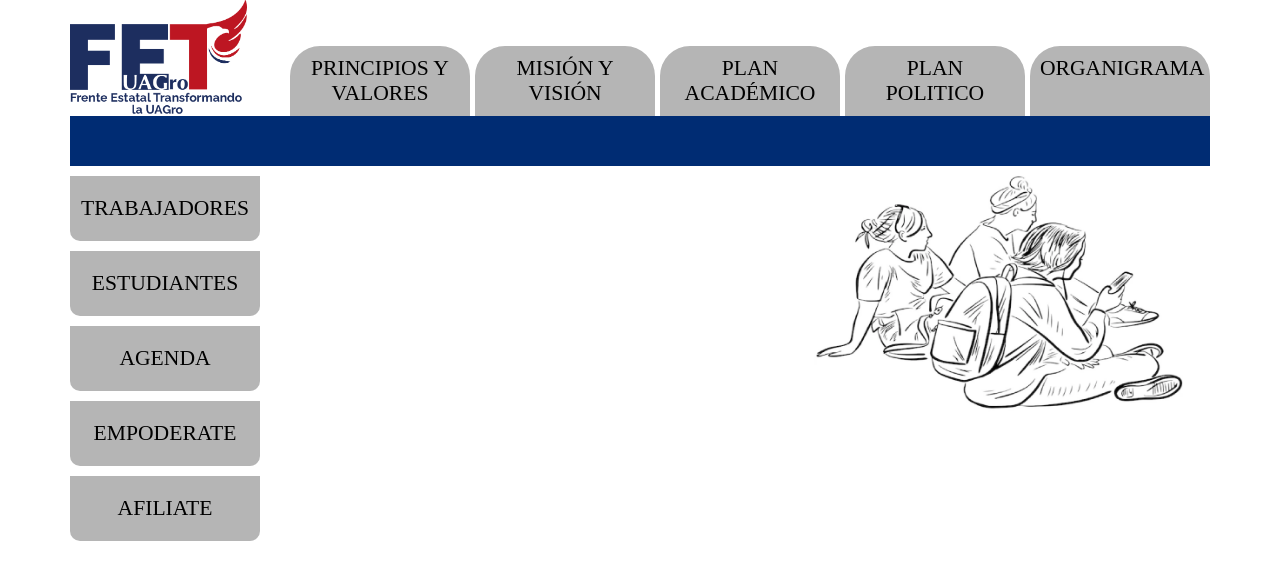
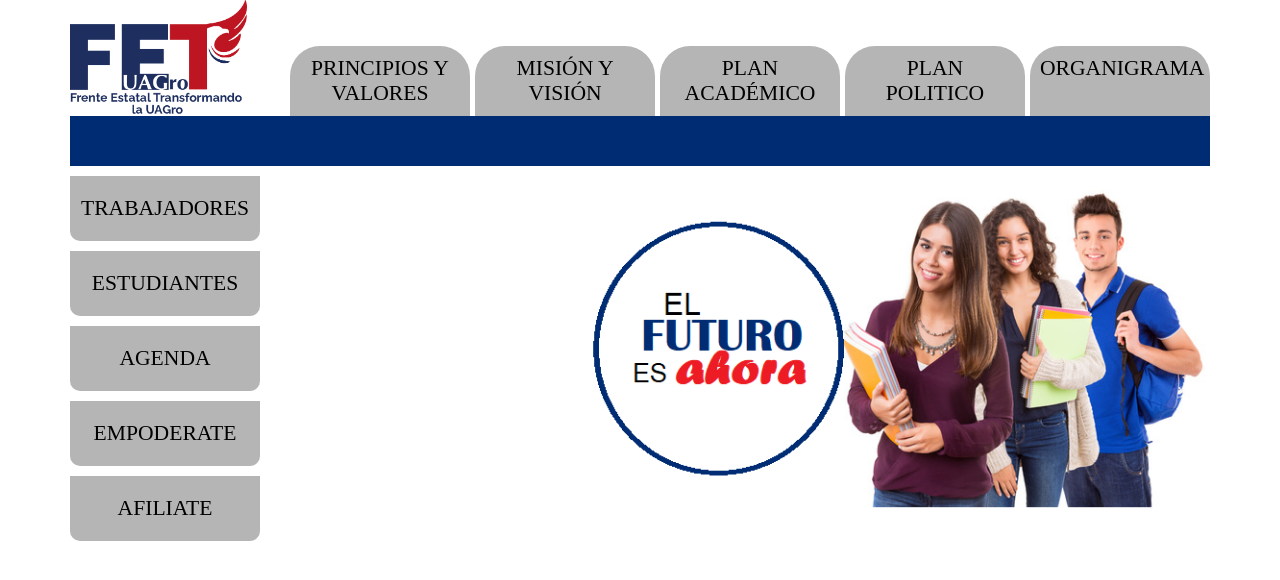
Before and after one commit to fhjosemanuel/A2-23012024, a PHP site: page / in a window 1280 px wide. Shown: the top 580 px of the page. Run offline with PHP 8.4, Linux system fonts and the light colour scheme; style sheets or scripts are compiled from the project's sources.

Commit message:
Se agrega la imagen el futuro es ahora para el index principal

```diff
--- a/index.html
+++ b/index.html
@@ -90,7 +90,7 @@
                 </div>
                 <div id="startContext">
                     <div class="images">
-                        <img src="resources/img/El_Futuro_es_Ahora.png" alt="" class="image-size">
+                        <img src="resources/img/el-futuro-es-ahora.png" alt="" class="image-size">
                     </div>
                     <!-- <div class="my-footer">
                         <div class="slogan"><i>¡Lo mejor está por venir!</i></div>
--- a/resources/css/styles.css
+++ b/resources/css/styles.css
@@ -95,7 +95,7 @@
 }
     .image-size{
         max-width: 900px;
-        max-height: 360px;
+        max-height: 370px;
     }
 
 .my-footer{
```
Also changed, not shown: resources/img/el-futuro-es-ahora.png (added).
